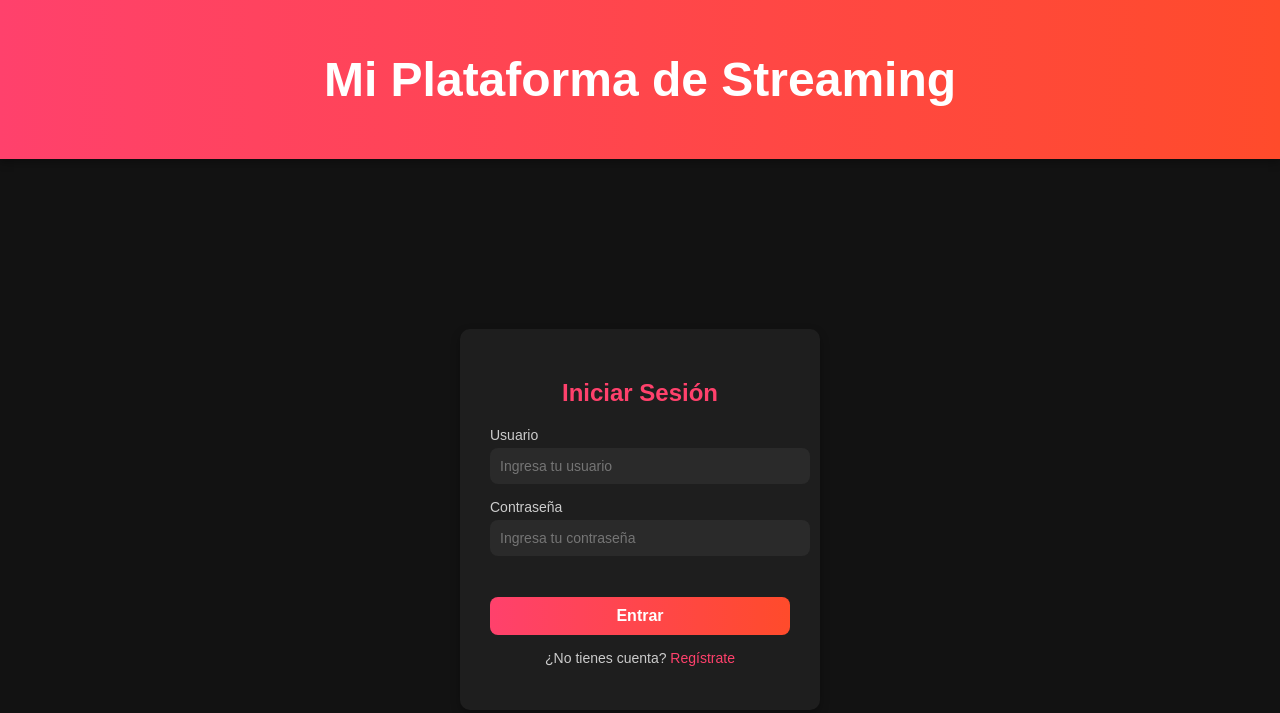
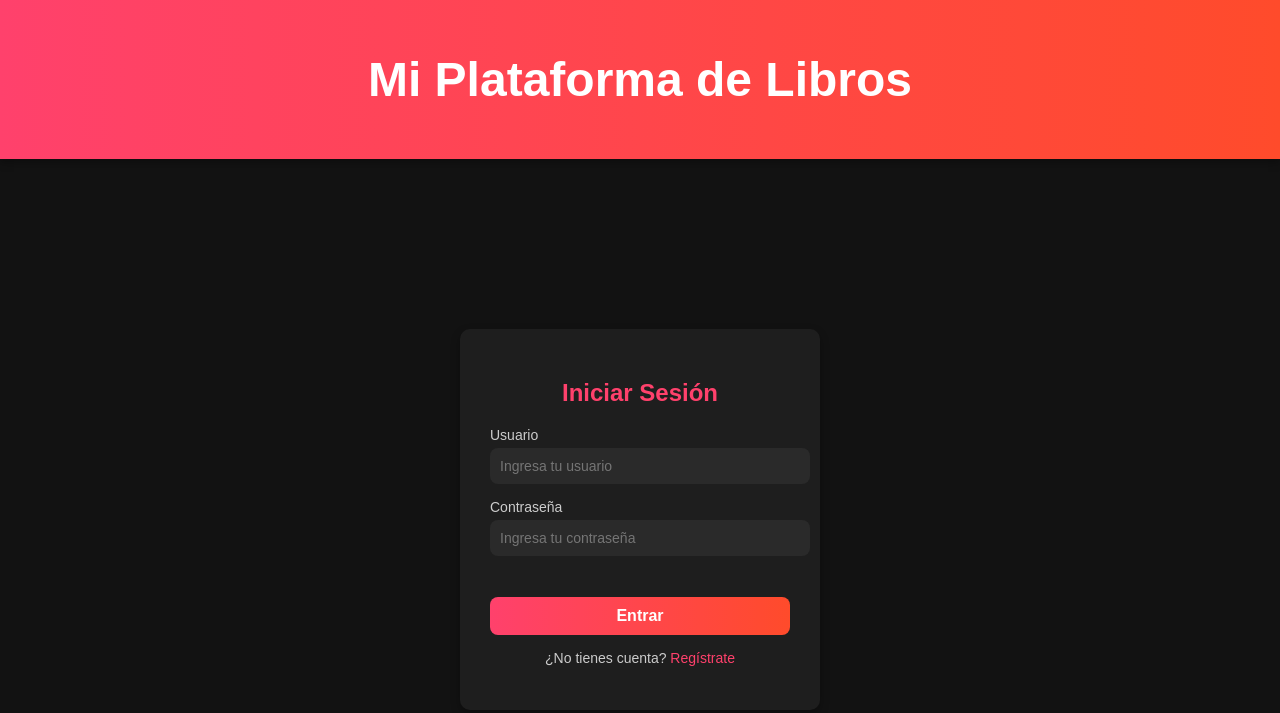
Before and after one commit to jordidom/zuruBooks, a plain HTML site: page zuruBooks/index.html in a window 1280 px wide. Drawn offline with Linux system fonts and the light colour scheme.

Commit message:
mod index

```diff
--- a/zuruBooks/index.html
+++ b/zuruBooks/index.html
@@ -3,12 +3,12 @@
 <head>
     <meta charset="UTF-8">
     <meta name="viewport" content="width=device-width, initial-scale=1.0">
-    <title>Iniciar Sesión - Mi Plataforma de Streaming</title>
+    <title>Iniciar Sesión - Mi Plataforma de Libros</title>
     <link rel="stylesheet" href="static/css/login.css">
 </head>
 <body>
     <header>
-        <h1>Mi Plataforma de Streaming</h1>
+        <h1>Mi Plataforma de Libros</h1>
     </header>
 
     <main class="login-container">
```
